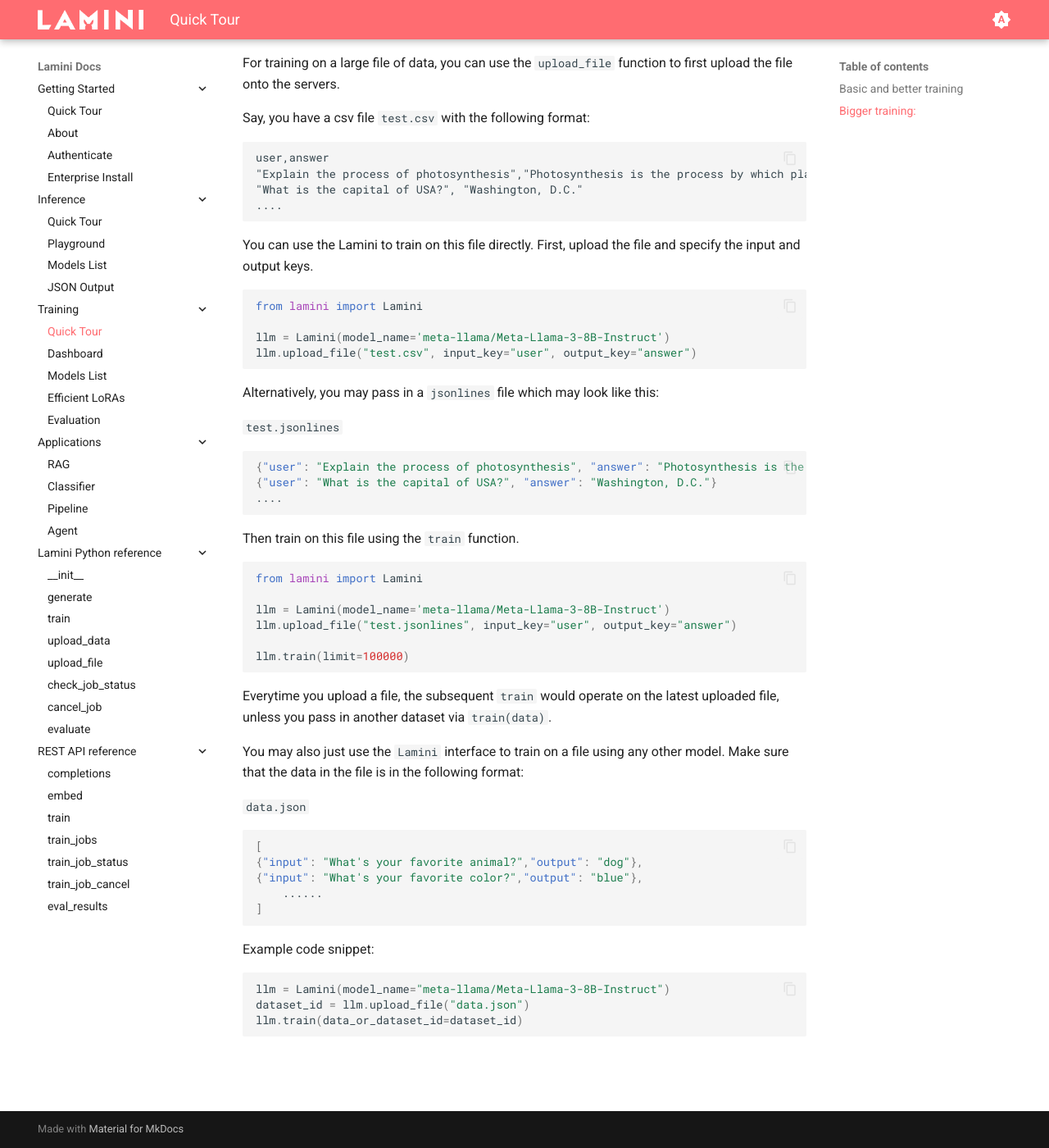
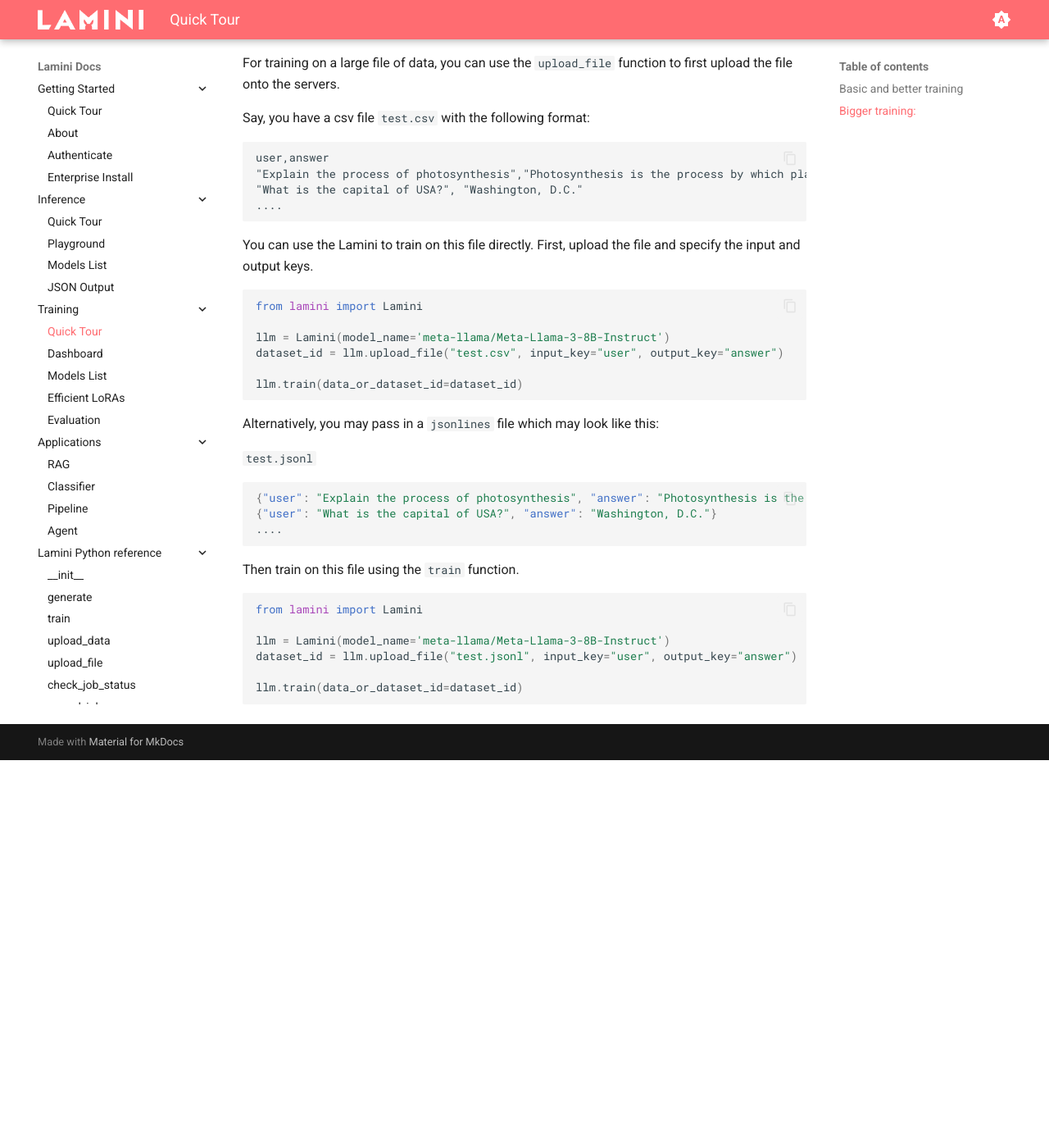
Before and after one commit to lamini-ai/lamini-ai.github.io, an MkDocs documentation site: the page built from docs/training/quick_tour.md, in a window 1280 px wide and 1400 px high, scrolled down 1467 px. Shown: the whole window at 82% size. Built offline with MkDocs 1.6.1 and Material for MkDocs 9.7.7, drawn with Linux system fonts in a browser that asks for light colours; after the commit the page ends 2394 px from its top, so only the background shows below that.

Commit message:
Update page

````diff
--- a/docs/training/quick_tour.md
+++ b/docs/training/quick_tour.md
@@ -133,12 +133,14 @@
 from lamini import Lamini
 
 llm = Lamini(model_name='meta-llama/Meta-Llama-3-8B-Instruct')
-llm.upload_file("test.csv", input_key="user", output_key="answer")
+dataset_id = llm.upload_file("test.csv", input_key="user", output_key="answer")
+
+llm.train(data_or_dataset_id=dataset_id)
 ```
 
 Alternatively, you may pass in a `jsonlines` file which may look like this:
 
-`test.jsonlines`
+`test.jsonl`
 
 ```json
 {"user": "Explain the process of photosynthesis", "answer": "Photosynthesis is the process by which plants and some other organisms convert light energy into chemical energy. It is critical for the existence of the vast majority of life on Earth. It is the way in which virtually all energy in the biosphere becomes available to living things."}
@@ -152,32 +154,7 @@
 from lamini import Lamini
 
 llm = Lamini(model_name='meta-llama/Meta-Llama-3-8B-Instruct')
-llm.upload_file("test.jsonlines", input_key="user", output_key="answer")
+dataset_id = llm.upload_file("test.jsonl", input_key="user", output_key="answer")
 
-llm.train(limit=100000)
-```
-
-Everytime you upload a file, the subsequent `train` would operate on the latest uploaded file, unless you pass in another dataset via `train(data)`.
-
-You may also just use the `Lamini` interface to train on a file using any other model.
-Make sure that the data in the file is in the following format:
-
-`data.json`
-
-```json
-[
-{"input": "What's your favorite animal?","output": "dog"},
-{"input": "What's your favorite color?","output": "blue"},
-    ......
-]
-```
-
-Example code snippet:
-
-```python
-llm = Lamini(model_name="meta-llama/Meta-Llama-3-8B-Instruct")
-dataset_id = llm.upload_file("data.json")
 llm.train(data_or_dataset_id=dataset_id)
 ```
-
-<br><br>
````
Also changed, not shown: docs/training/training_quick_tour_test.py (+6 -4 lines).
